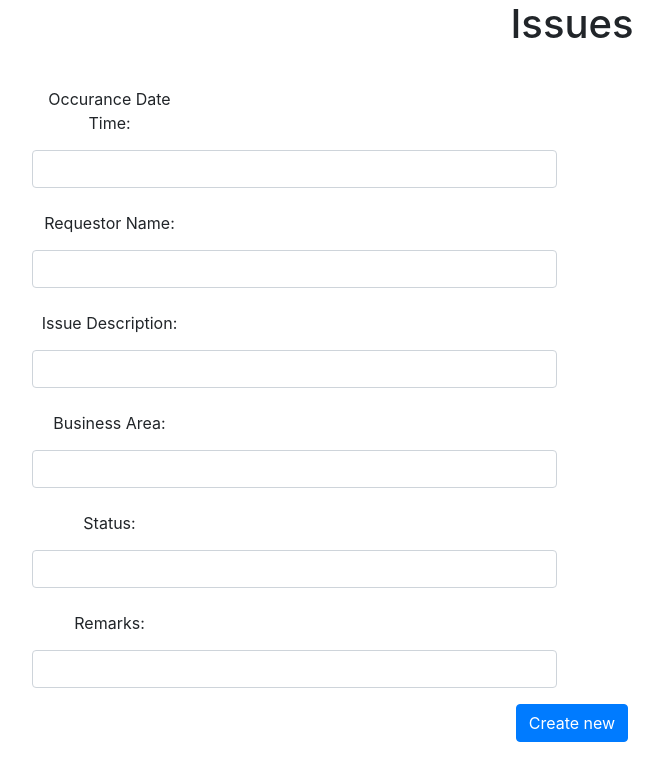
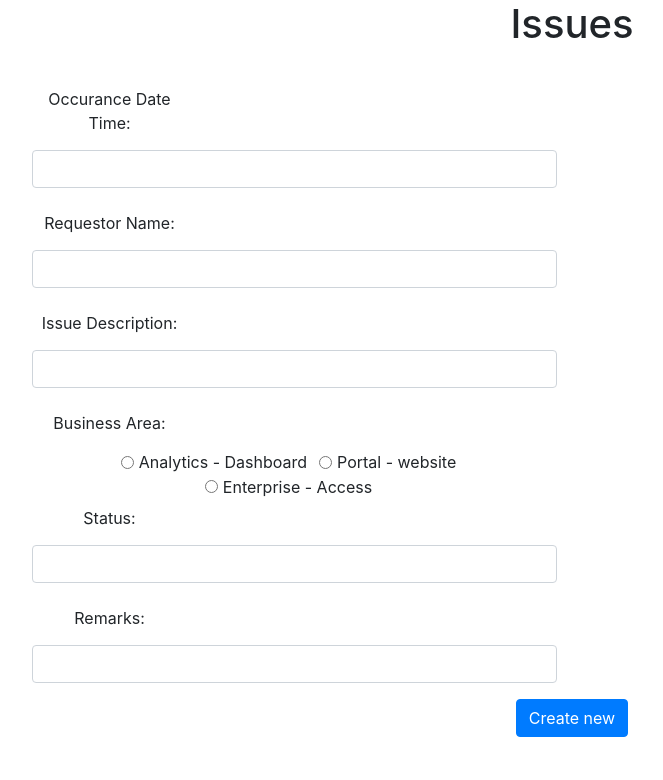
Before and after one commit to hhafzahh/Simulation, an Angular app in the folder majorProj/: page /issueForm/1 in a window 1280 px wide. Shown: the top 780 px of the page, without its empty margins (68-731 px from the left). Built offline with nearby package versions, Linux system fonts and the light colour scheme; no server answers.

Commit message:
Date 22 Oct 2022 5:35 pm
- Edited front-end to include radio buttons
- Tested all CRUD working

```diff
--- a/majorProj/src/app/issues/issues.component.html
+++ b/majorProj/src/app/issues/issues.component.html
@@ -44,7 +44,28 @@
                         <label for="area">Business Area: </label>
                     </div>
                     <div class="col-sm-6">
-                        <p><input class="form-control" formControlName="area" id=area></p>
+                        <!-- <p><input class="form-control" formControlName="area" id=area></p> -->
+                        <div class="form-check form-check-inline">
+                            <input class="form-check-input" type="radio" formControlName="area" name="area" id="area"
+                              value="Analytics - Dashboard" checked [checked]="true" (change)="onItemChange($any($event.target).value)">
+                            <label class="form-check-label" for="exampleRadios1">
+                                Analytics - Dashboard
+                            </label>
+                          </div>
+                          <div class="form-check form-check-inline">
+                            <input class="form-check-input" type="radio" formControlName="area" name="area" id="area"
+                              value="Portal - website" [checked]="true" (change)="onItemChange($any($event.target).value)">
+                            <label class="form-check-label" for="exampleRadios2">
+                                Portal - website
+                            </label>
+                          </div>
+                          <div class="form-check form-check-inline">
+                            <input class="form-check-input" type="radio" formControlName="area" name="area" id="area"
+                              value="Enterprise - Access" [checked]="true" (change)="onItemChange($any($event.target).value)">
+                            <label class="form-check-label" for="exampleRadios3">
+                                Enterprise - Access
+                            </label>
+                          </div>
                     </div>
                 </div>
             </div>
@@ -122,7 +143,28 @@
                             <label for="area">Business Area: </label>
                         </div>
                         <div class="col-sm-6">
-                            <p><input class="form-control" formControlName="area" id=area value={{issue.area}}></p>
+                            <!-- <p><input class="form-control" formControlName="area" id=area value={{issue.area}}></p> -->
+                            <div class="form-check form-check-inline">
+                                <input class="form-check-input" type="radio" formControlName="area" name="area" id="area"
+                                  value="Analytics - Dashboard" checked [checked]="true" (change)="onItemChange($any($event.target).value)">
+                                <label class="form-check-label" for="exampleRadios1">
+                                    Analytics - Dashboard
+                                </label>
+                              </div>
+                              <div class="form-check form-check-inline">
+                                <input class="form-check-input" type="radio" formControlName="area" name="area" id="area"
+                                  value="Portal - website" [checked]="true" (change)="onItemChange($any($event.target).value)">
+                                <label class="form-check-label" for="exampleRadios2">
+                                    Portal - website
+                                </label>
+                              </div>
+                              <div class="form-check form-check-inline">
+                                <input class="form-check-input" type="radio" formControlName="area" name="area" id="area"
+                                  value="Enterprise - Access" [checked]="true" (change)="onItemChange($any($event.target).value)">
+                                <label class="form-check-label" for="exampleRadios3">
+                                    Enterprise - Access
+                                </label>
+                              </div>
                         </div>
                     </div>
                 </div>
--- a/majorProj/src/app/issues/issues.component.ts
+++ b/majorProj/src/app/issues/issues.component.ts
@@ -102,6 +102,13 @@ export class IssuesComponent implements OnInit {
     })
   }
 
+  onItemChange(value: any) {
+    var radioValue = value;
+    console.log(" Value is : ", radioValue);
+    // sessionStorage.setItem(bankValue, value)
+    // console.log(sessionStorage.getItem(value))
+  }
+
   // public patchIssues(issue:any){
   //   this.issuesForm.patchValue(issue)
   // }
```
